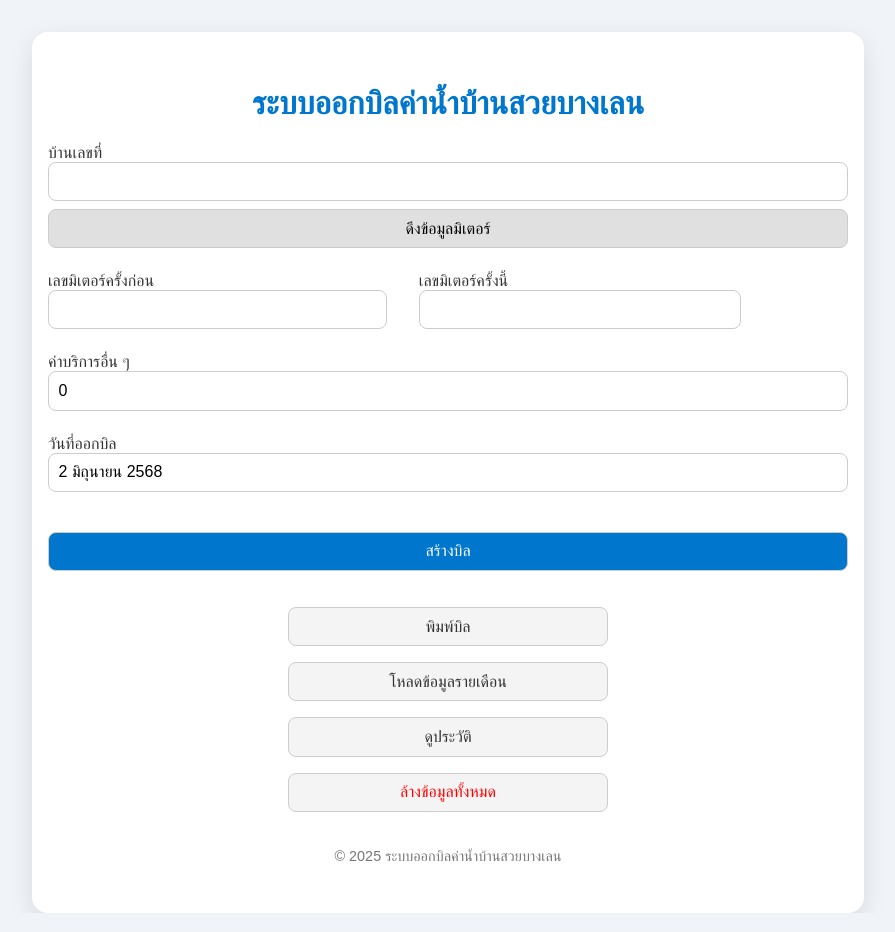
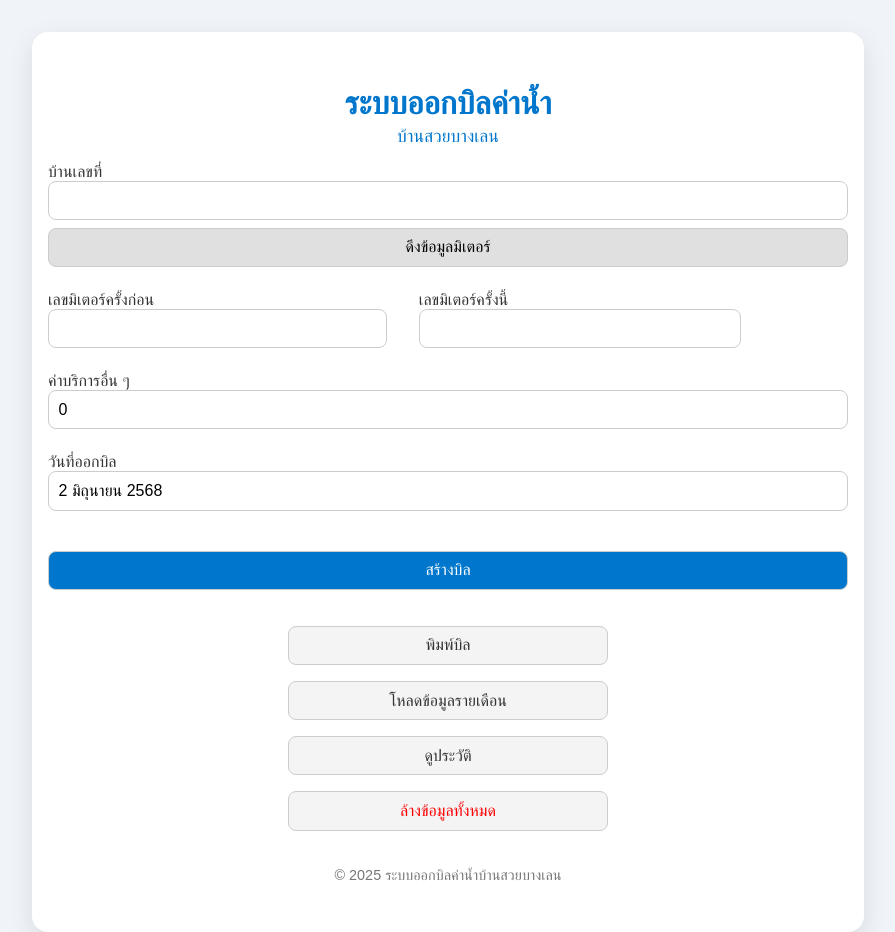
Before and after one commit to Jaokit/WaterBillingWEB2.0, a plain HTML site: page index.html in a window 1280 px wide. Shown: the whole page, without its empty margins (192-1087 px from the left). Drawn offline with Linux system fonts and the light colour scheme.

Commit message:
Final 2.1 -> Fix Head

```diff
--- a/index.html
+++ b/index.html
@@ -8,7 +8,7 @@
 </head>
 <body>
   <div class="container">
-    <h1>ระบบออกบิลค่าน้ำบ้านสวยบางเลน</h1>
+    <h1>ระบบออกบิลค่าน้ำ<br><span class="subhead">บ้านสวยบางเลน</span></h1>
 
     <form id="billForm">
       <div class="form-group">
--- a/styles.css
+++ b/styles.css
@@ -19,6 +19,15 @@ body {
 h1 {
   text-align: center;
   color: #0077cc;
+  margin-bottom: 1rem;
+}
+
+h1 .subhead {
+  font-size: 1.1rem;
+  font-weight: normal;
+  display: block;
+  color: #0077cc;
+  margin-top: 0.2rem;
 }
 
 .form-group {
```
